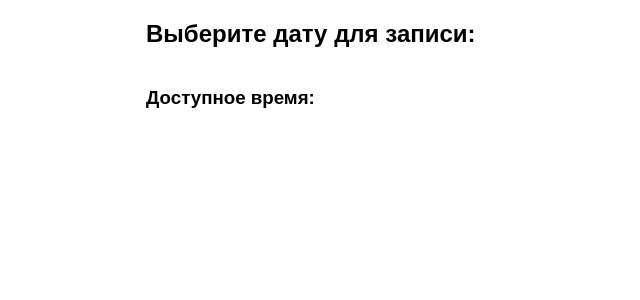
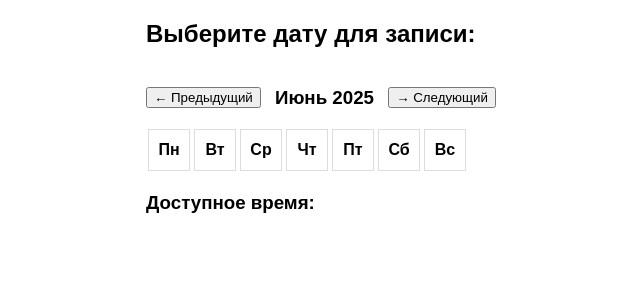
Before and after one commit to nastya-exe/clinic_webapp, a FastAPI app: page / in a window 1280 px wide. Shown: the top 300 px of the page, without its empty margins (244-884 px from the left). Run offline with FastAPI, Linux system fonts and the light colour scheme; data that the repository does not hold is empty; parts of the project's set-up code (start-up, migrations or seed data) failed here and were passed over.

Commit message:
Добавила новые изменения

```diff
--- a/templates/index.html
+++ b/templates/index.html
@@ -19,6 +19,23 @@
 <body>
 
 <h2>Выберите дату для записи:</h2>
+
+<div style="display: flex; justify-content: space-between; align-items: center; max-width: 350px;">
+  <button id="prevMonth">← Предыдущий</button>
+  <h3 id="monthLabel">Июнь 2025</h3>
+  <button id="nextMonth">→ Следующий</button>
+</div>
+
+<div id="weekdays" style="display: flex; max-width: 350px; font-weight: bold;">
+  <div class="day" style="width: 40px;">Пн</div>
+  <div class="day" style="width: 40px;">Вт</div>
+  <div class="day" style="width: 40px;">Ср</div>
+  <div class="day" style="width: 40px;">Чт</div>
+  <div class="day" style="width: 40px;">Пт</div>
+  <div class="day" style="width: 40px;">Сб</div>
+  <div class="day" style="width: 40px;">Вс</div>
+</div>
+
 <div id="calendar"></div>
 
 <h3>Доступное время:</h3>
@@ -27,6 +44,15 @@
 <div id="message"></div>
 
 <script>
+
+    let year = 2025;
+let month = 5; // Июнь
+
+const monthNames = [
+  "Январь", "Февраль", "Март", "Апрель", "Май", "Июнь",
+  "Июль", "Август", "Сентябрь", "Октябрь", "Ноябрь", "Декабрь"
+];
+
 const calendarEl = document.getElementById('calendar');
 const timesEl = document.getElementById('times');
 const messageEl = document.getElementById('message');
@@ -34,9 +60,6 @@
 let schedule = {};
 let selectedDate = null;
 
-// Показываем календарь на июнь 2025 для примера
-const year = 2025;
-const month = 5; // июнь, в JS месяцы 0-based (0 - январь)
 
 // Получаем количество дней в месяце
 function daysInMonth(y, m) {
@@ -54,13 +77,29 @@
 function renderCalendar() {
     calendarEl.innerHTML = '';
     const daysCount = daysInMonth(year, month);
+    const firstDay = new Date(year, month, 1);
+    const startWeekDay = (firstDay.getDay() + 6) % 7; // Пн = 0
+    document.getElementById('monthLabel').textContent = `${monthNames[month]} ${year}`;
+
+
+
+    // Пустые ячейки до 1-го числа
+    for (let i = 0; i < startWeekDay; i++) {
+        const emptyCell = document.createElement('div');
+        emptyCell.className = 'day';
+        emptyCell.style.visibility = 'hidden';
+        calendarEl.appendChild(emptyCell);
+    }
+
     for (let d = 1; d <= daysCount; d++) {
-        const dateStr = `${year}-${String(month+1).padStart(2,'0')}-${String(d).padStart(2,'0')}`;
+        const dateStr = `${year}-${String(month + 1).padStart(2, '0')}-${String(d).padStart(2, '0')}`;
         const dayEl = document.createElement('div');
         dayEl.className = 'day';
+        dayEl.textContent = d;
+
+        dayEl.dataset.date = dateStr;
 
         if (schedule[dateStr] && schedule[dateStr].length > 0) {
-            dayEl.textContent = d;
             dayEl.onclick = () => {
                 selectedDate = dateStr;
                 highlightSelectedDay();
@@ -68,7 +107,6 @@
                 messageEl.textContent = '';
             };
         } else {
-            dayEl.textContent = d;
             dayEl.classList.add('disabled');
         }
 
@@ -76,16 +114,18 @@
     }
 }
 
+
 // Выделяем выбранный день
 function highlightSelectedDay() {
     [...calendarEl.children].forEach(child => {
-        if (child.textContent === String(parseInt(selectedDate.slice(-2)))) {
+        if (child.dataset.date === selectedDate) {
             child.classList.add('selected');
         } else {
             child.classList.remove('selected');
         }
     });
 }
+
 
 // Показываем слоты для выбранной даты
 function renderTimes() {
@@ -125,6 +165,25 @@
 }
 
 loadSchedule();
+
+document.getElementById('prevMonth').onclick = () => {
+    month--;
+    if (month < 0) {
+        month = 11;
+        year--;
+    }
+    loadSchedule();
+};
+
+document.getElementById('nextMonth').onclick = () => {
+    month++;
+    if (month > 11) {
+        month = 0;
+        year++;
+    }
+    loadSchedule();
+};
+
 </script>
 
 </body>
```
